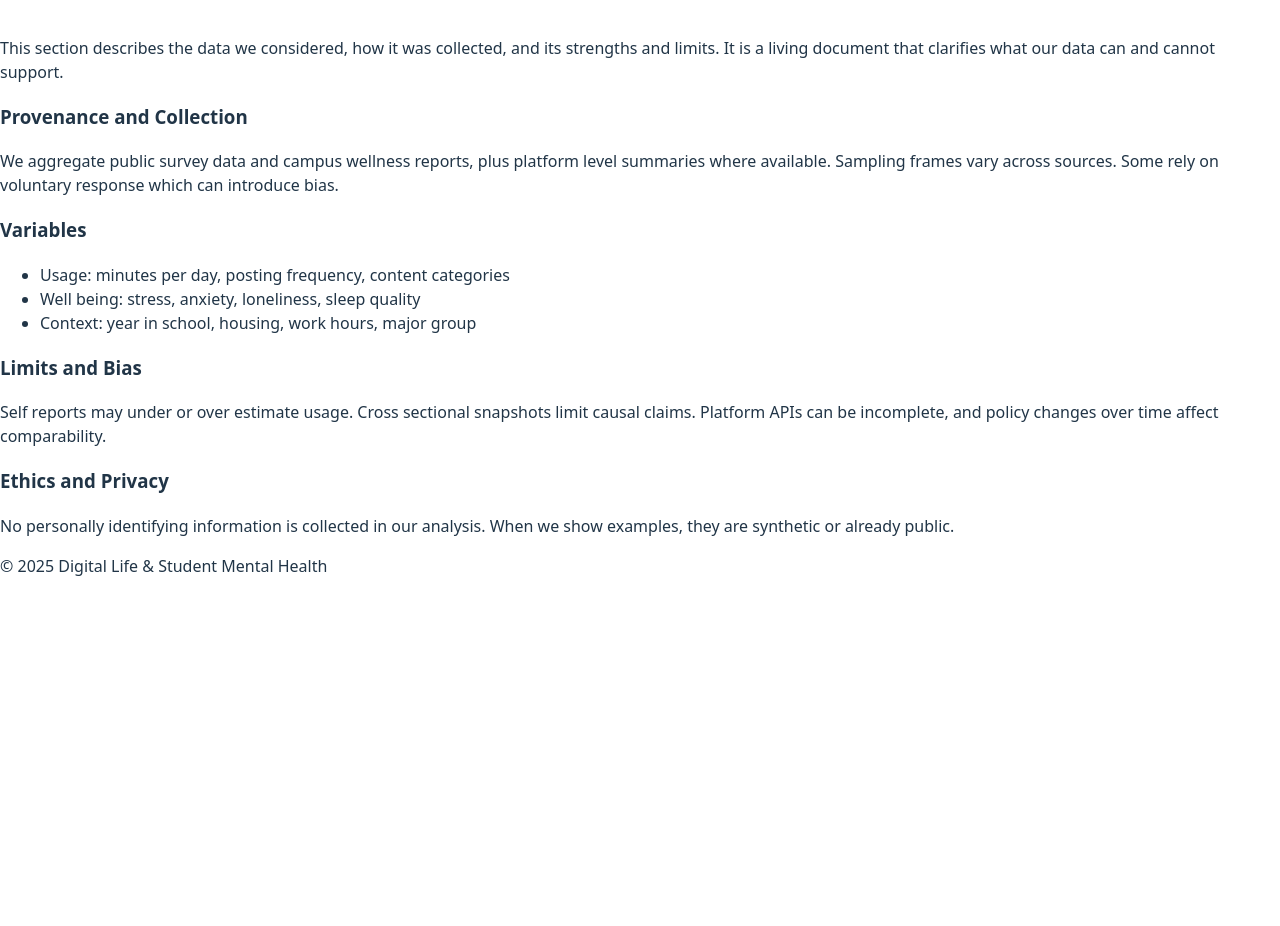
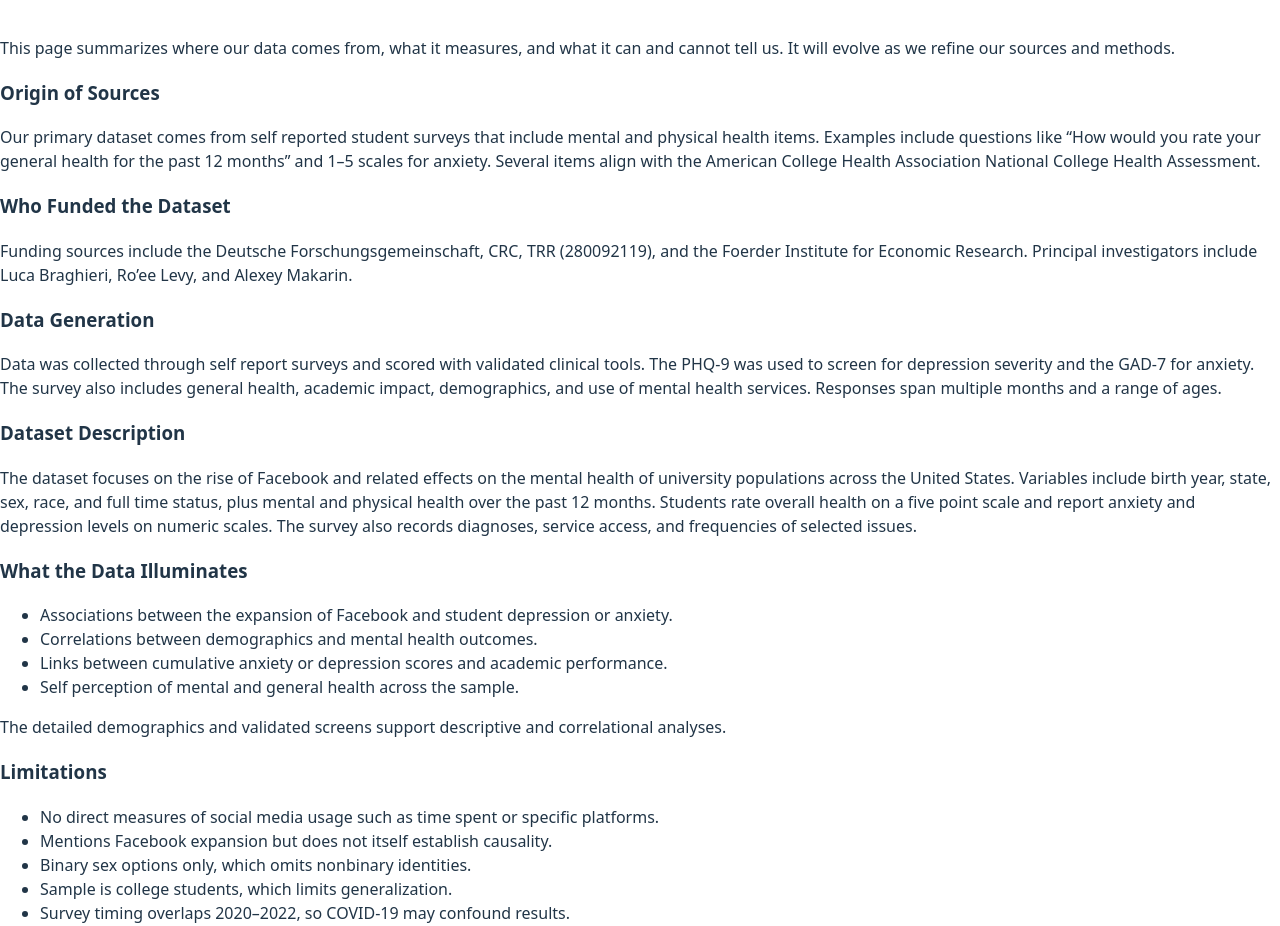
Before and after one commit to iamchrisescobar/digital_life_mental_health, a React (Vite) app: page /data-critique in a window 1280 px wide. Shown: the part 286-1212 px from the top of the page. Before the commit the page ends 880 px from the top, so only its background shows below. Built offline with nearby package versions, Linux system fonts and the light colour scheme; the HTML template or start-up script is replaced by a standard one.

Commit message:
Updating DataCritique page to contain content of Assignment 4.5

```diff
--- a/src/pages/DataCritique.jsx
+++ b/src/pages/DataCritique.jsx
@@ -5,39 +5,83 @@ export default function DataCritique() {
     <section className="stack">
       <h1>Data Critique</h1>
       <p>
-        This section describes the data we considered, how it was collected, and its strengths and limits.
-        It is a living document that clarifies what our data can and cannot support.
+        This page summarizes where our data comes from, what it measures, and what it can and cannot tell us.
+        It will evolve as we refine our sources and methods.
       </p>
 
       <article className="card">
-        <h3>Provenance and Collection</h3>
+        <h3>Origin of Sources</h3>
         <p>
-          We aggregate public survey data and campus wellness reports, plus platform level summaries where available.
-          Sampling frames vary across sources. Some rely on voluntary response which can introduce bias.
+          Our primary dataset comes from self reported student surveys that include mental and physical health items.
+          Examples include questions like “How would you rate your general health for the past 12 months” and 1–5
+          scales for anxiety. Several items align with the American College Health Association National College Health
+          Assessment.
         </p>
       </article>
 
       <article className="card">
-        <h3>Variables</h3>
+        <h3>Who Funded the Dataset</h3>
+        <p>
+          Funding sources include the Deutsche Forschungsgemeinschaft, CRC, TRR (280092119), and the Foerder Institute
+          for Economic Research. Principal investigators include Luca Braghieri, Ro’ee Levy, and Alexey Makarin.
+        </p>
+      </article>
+
+      <article className="card">
+        <h3>Data Generation</h3>
+        <p>
+          Data was collected through self report surveys and scored with validated clinical tools.
+          The PHQ-9 was used to screen for depression severity and the GAD-7 for anxiety. The survey
+          also includes general health, academic impact, demographics, and use of mental health services.
+          Responses span multiple months and a range of ages.
+        </p>
+      </article>
+
+      <article className="card">
+        <h3>Dataset Description</h3>
+        <p>
+          The dataset focuses on the rise of Facebook and related effects on the mental health of university
+          populations across the United States. Variables include birth year, state, sex, race, and full time
+          status, plus mental and physical health over the past 12 months. Students rate overall health on a
+          five point scale and report anxiety and depression levels on numeric scales. The survey also records
+          diagnoses, service access, and frequencies of selected issues.
+        </p>
+      </article>
+
+      <article className="card">
+        <h3>What the Data Illuminates</h3>
         <ul>
-          <li>Usage: minutes per day, posting frequency, content categories</li>
-          <li>Well being: stress, anxiety, loneliness, sleep quality</li>
-          <li>Context: year in school, housing, work hours, major group</li>
+          <li>Associations between the expansion of Facebook and student depression or anxiety.</li>
+          <li>Correlations between demographics and mental health outcomes.</li>
+          <li>Links between cumulative anxiety or depression scores and academic performance.</li>
+          <li>Self perception of mental and general health across the sample.</li>
+        </ul>
+        <p>
+          The detailed demographics and validated screens support descriptive and correlational analyses.
+        </p>
+      </article>
+
+      <article className="card">
+        <h3>Limitations</h3>
+        <ul>
+          <li>No direct measures of social media usage such as time spent or specific platforms.</li>
+          <li>Mentions Facebook expansion but does not itself establish causality.</li>
+          <li>Binary sex options only, which omits nonbinary identities.</li>
+          <li>Sample is college students, which limits generalization.</li>
+          <li>Survey timing overlaps 2020–2022, so COVID-19 may confound results.</li>
         </ul>
       </article>
 
       <article className="card">
-        <h3>Limits and Bias</h3>
+        <h3>Information Missing</h3>
+        <ul>
+          <li>Frequency and hours on social media and platform level behaviors.</li>
+          <li>Socioeconomic status, GPA, and other academic or financial context.</li>
+          <li>Timing of each response, which limits age related assumptions.</li>
+        </ul>
         <p>
-          Self reports may under or over estimate usage. Cross sectional snapshots limit causal claims.
-          Platform APIs can be incomplete, and policy changes over time affect comparability.
-        </p>
-      </article>
-
-      <article className="card">
-        <h3>Ethics and Privacy</h3>
-        <p>
-          No personally identifying information is collected in our analysis. When we show examples, they are synthetic or already public.
+          We plan to add a secondary dataset that captures social media usage for college populations
+          and link it to our survey data to better study how social networks relate to mental health.
         </p>
       </article>
     </section>
```
Also changed, not shown: 1 other file (tests, documents, lock files or other folders).
